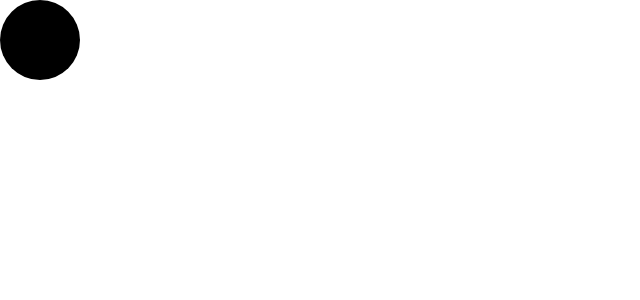
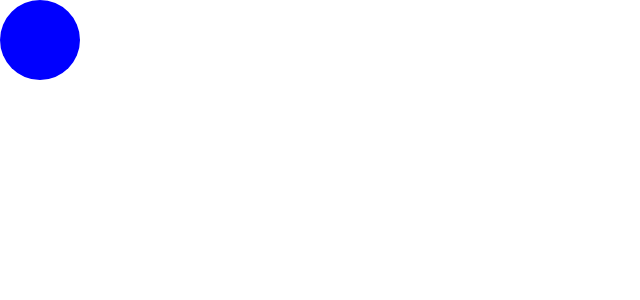
Before and after one commit to YunPC/component-styling, a React (Create React App) app in the folder styling-with-styled-components/: page / in a window 1280 px wide. Shown: the top 300 px of the page, without its empty margins (0-640 px from the left). Built offline with nearby package versions, Linux system fonts and the light colour scheme.

Commit message:
색상을 옵션으로 받아 변경(#3)

```diff
--- a/styling-with-styled-components/src/App.js
+++ b/styling-with-styled-components/src/App.js
@@ -4,12 +4,12 @@ import styled from 'styled-components'
 const Circle = styled.div`
   width: 5rem;
   height: 5rem;
-  background: black;
+  background: ${(props) => props.color};
   border-radius: 50%;
 `
 
 function App() {
-  return <Circle />
+  return <Circle color="blue" />
 }
 
 export default App
```
